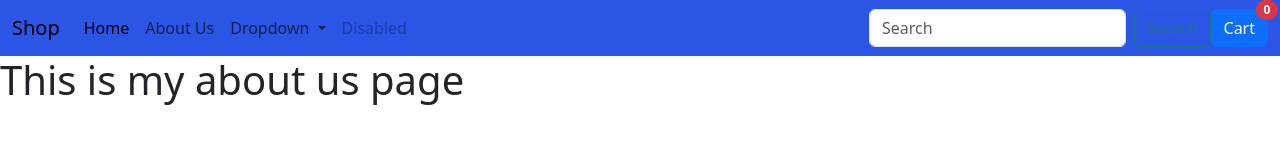
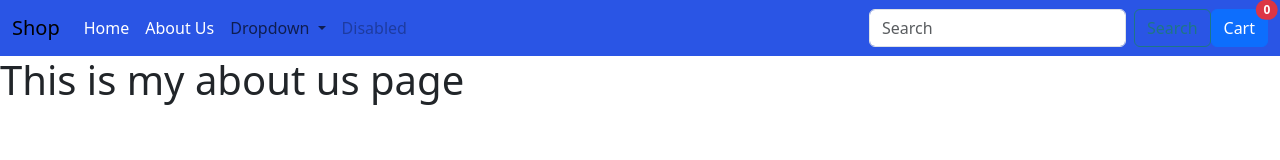
Before and after one commit to AnsarHussainSaudagar/kl-10-1, an Angular app: page /about-us in a window 1280 px wide. Shown: the top 160 px of the page. Built offline with nearby package versions, Linux system fonts and the light colour scheme.

Commit message:
routing till active

```diff
--- a/src/app/app.module.ts
+++ b/src/app/app.module.ts
@@ -16,7 +16,7 @@ import { ProductComponent } from './product/product.component';
 const appRoutes : Routes = [
   {path: 'about-us', component: AboutUsComponent},
   {path: '', component: MainCardsComponent},
-  {path: 'product', component: ProductComponent}
+  {path: 'product/:product_id', component: ProductComponent}
 ];
 
 @NgModule({
--- a/src/app/main-cards/main-cards.component.html
+++ b/src/app/main-cards/main-cards.component.html
@@ -4,8 +4,7 @@
   <div class="row g-3">
     <ng-container *ngIf="products.length > 0">
 
-      <div (click)="onClickProduct()" style="cursor: pointer;" *ngFor="let product of products; let i =index" class="col-12 col-sm-6 col-md-4 col-lg-3">
-        <!-- {{product.id}} -->
+      <div (click)="onClickProduct(product.id)" style="cursor: pointer;" *ngFor="let product of products; let i =index" class="col-12 col-sm-6 col-md-4 col-lg-3">
         <div class="card h-100">
           <img style="height: 50%;" [src]="product.img" class="card-img-top" alt="Product Image">
           <div class="card-body d-flex flex-column">
--- a/src/app/main-cards/main-cards.component.ts
+++ b/src/app/main-cards/main-cards.component.ts
@@ -28,8 +28,8 @@ export class MainCardsComponent {
 
   constructor(private dataService: DataService, private router: Router) {}
 
-  onClickProduct(){
-    this.router.navigate(['product'])
+  onClickProduct(product_id: any){
+    this.router.navigate(['product', product_id])
   }
 
 
--- a/src/app/navbar/navbar.component.css
+++ b/src/app/navbar/navbar.component.css
@@ -0,0 +1,3 @@
+.active{
+    color: white !important;
+}
--- a/src/app/navbar/navbar.component.html
+++ b/src/app/navbar/navbar.component.html
@@ -7,10 +7,10 @@
       <div class="collapse navbar-collapse" id="navbarSupportedContent">
         <ul class="navbar-nav me-auto mb-2 mb-lg-0">
           <li class="nav-item">
-            <a  class="nav-link active" aria-current="page" routerLink="/">Home</a>
+            <a  class="nav-link" routerLinkActive="active" aria-current="page" routerLink="/">Home</a>
           </li>
           <li class="nav-item">
-            <a class="nav-link" routerLink="about-us">About Us</a>
+            <a class="nav-link" routerLinkActive="active" routerLink="about-us">About Us</a>
           </li>
           <li class="nav-item dropdown">
             <a  class="nav-link dropdown-toggle" href="#" role="button" data-bs-toggle="dropdown" aria-expanded="false">
--- a/src/app/product/product.component.ts
+++ b/src/app/product/product.component.ts
@@ -1,22 +1,27 @@
 import { Component } from '@angular/core';
 import { DataService } from '../data.service';
 import { Product } from '../models/product.model';
+import { ActivatedRoute } from '@angular/router';
 
 @Component({
   selector: 'app-product',
   templateUrl: './product.component.html',
-  styleUrls: ['./product.component.css']
+  styleUrls: ['./product.component.css'],
 })
 export class ProductComponent {
+  constructor(public dataService: DataService, private route: ActivatedRoute) {}
 
-  constructor(public dataService: DataService){}
-
-  product !: Product ;
-  ngOnInit(){
-    this.dataService.getSingleProduct(1).subscribe({
-      next: (product : any)=>{
-        this.product = product;
-      }
-    })
+  product!: Product;
+  ngOnInit() {
+    this.route.params.subscribe({
+      next: (data: any) => {
+        console.log(data);
+        this.dataService.getSingleProduct(data.product_id).subscribe({
+          next: (product: any) => {
+            this.product = product;
+          },
+        });
+      },
+    });
   }
 }
```
